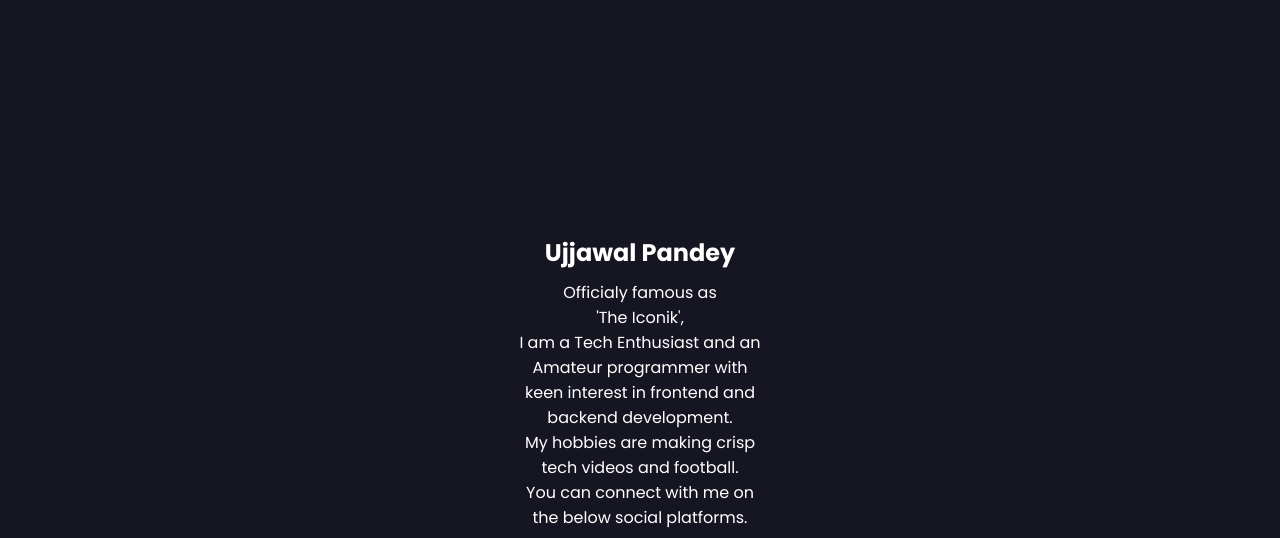
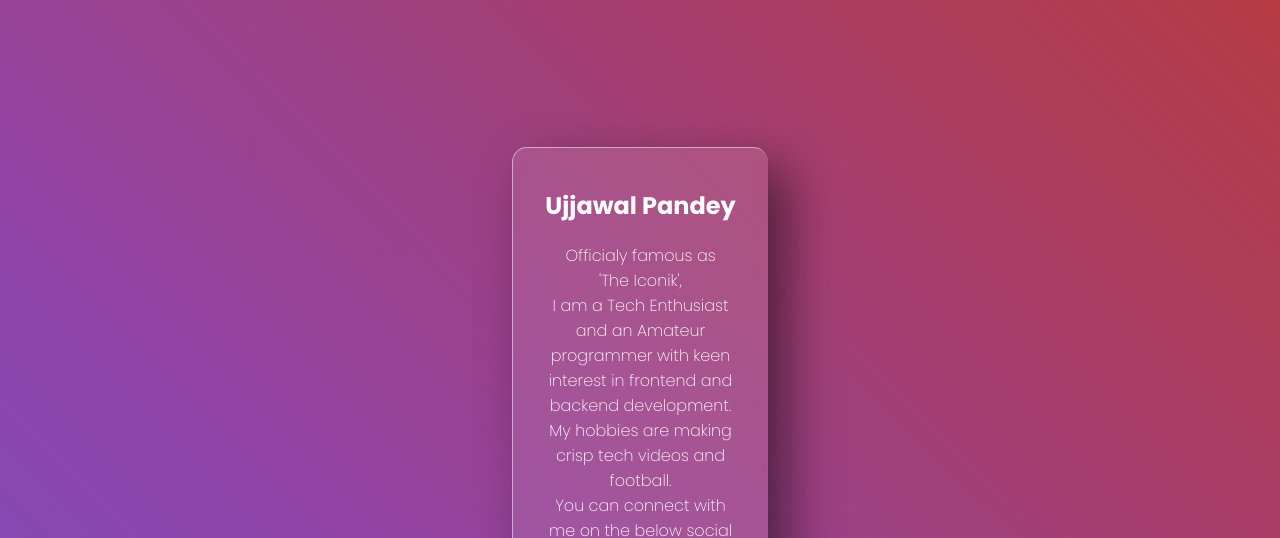
Before and after one commit to theiconik/webD-practice-projects, a plain HTML site: page PfGlass/index.html in a window 1280 px wide. Shown: the top 538 px of the page. Drawn offline with Linux system fonts and the light colour scheme.

Commit message:
A full change in design, added bg-animation

```diff
--- a/PfGlass/style.scss
+++ b/PfGlass/style.scss
@@ -1,32 +1,54 @@
-@import url('https://fonts.googleapis.com/css2?family=Poppins:wght@400;500;600;700;800&display=swap');
+@import url("https://fonts.googleapis.com/css2?family=Poppins:wght@100;200;300;400;500;600;700;800&display=swap");
 
-*{
+$gradient: linear-gradient(45deg, #b06ab3, #4568dc, #8e44ad, #c0392b);
+
+* {
   margin: 0;
   padding: 0;
-   font-family: 'Poppins', sans-serif;
+  font-family: "Poppins", sans-serif;
   box-sizing: border-box;
 }
 
-body{
+body {
   display: flex;
   justify-content: center;
   align-items: center;
   min-height: 100vh;
   background: #161623;
   color: white;
+  background: $gradient;
+  background-size: 400%;
+  animation: bg-animation 8s infinite alternate;
 }
 
-.card{
+@keyframes bg-animation{
+   0% {background-position: left;}
+   100% {background-position: right;}
+}
+
+.card {
   display: flex;
   width: 20%;
   flex-direction: column;
   text-align: center;
+  box-shadow: 20px 20px 50px rgba(0, 0, 0, 0.5);
+  border-radius: 15px;
+  background: rgba(255, 255, 255, 0.1);
+  overflow: hidden;
+  padding: 40px 20px;
+  border-top: 1px solid rgba($color: white, $alpha: 0.5);
+  border-left: 0.5px solid rgba($color: white, $alpha: 0.5);
+  backdrop-filter: blur(5px);
 
-   p{
-      padding: 10px 0px;
+  p {
+    padding: 20px 15px;
+    font-weight: 200;
   }
 
   a{
-      color: rgb(56, 50, 73);
+     color: white;
+  }
+
+  .content {
   }
 }
```
Also changed, not shown: PfGlass/style.css. Lines whose indentation alone changed are shown as unchanged.
